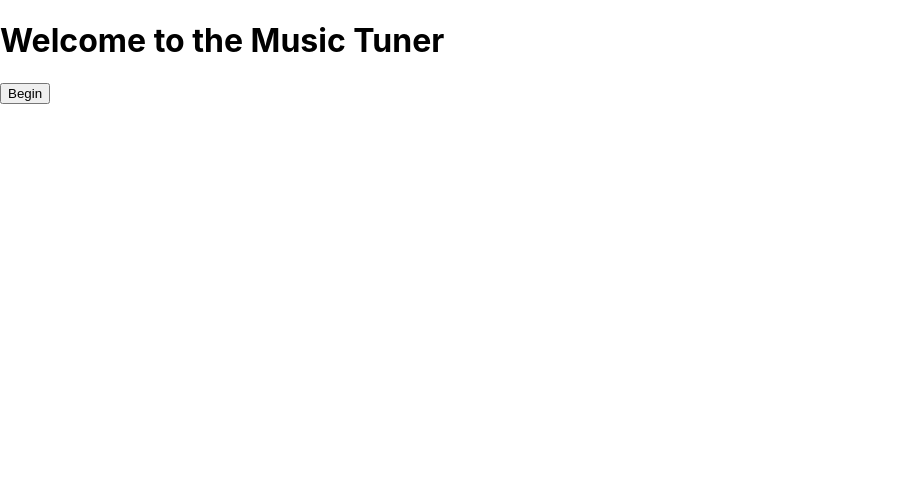
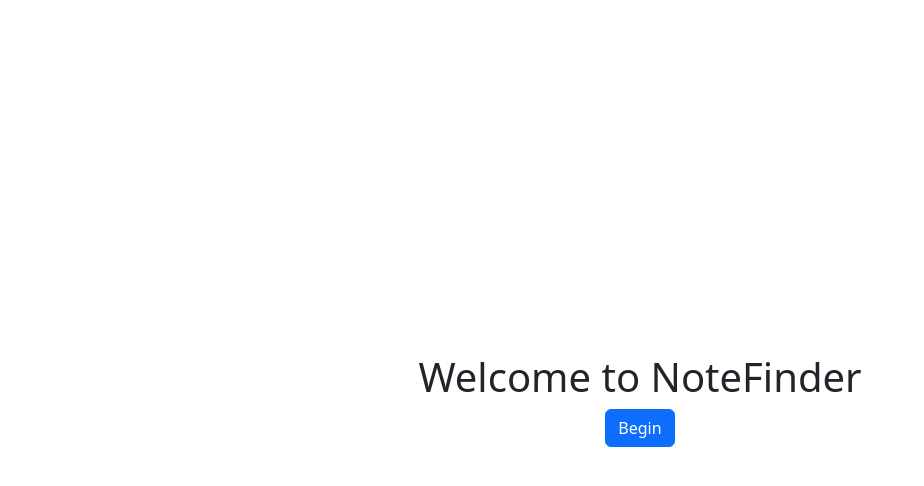
Before and after one commit to roshansoni12/note-finder, a React (Create React App) app: page / in a window 1280 px wide. Shown: the top 486 px of the page, without its empty margins (0-924 px from the left). Built offline with nearby package versions, Linux system fonts and the light colour scheme.

Commit message:
Added bootstrap

```diff
--- a/package.json
+++ b/package.json
@@ -6,6 +6,7 @@
     "@testing-library/jest-dom": "^5.16.5",
     "@testing-library/react": "^13.4.0",
     "@testing-library/user-event": "^13.5.0",
+    "bootstrap": "^5.2.3",
     "pitchfinder": "^2.3.2",
     "react": "^18.2.0",
     "react-dom": "^18.2.0",
--- /dev/null
+++ b/src/Home.css
@@ -0,0 +1,6 @@
+.home-container {
+  height: 100vh;
+  display: flex;
+  flex-direction: column;
+  justify-content: center;
+}
--- a/src/Home.js
+++ b/src/Home.js
@@ -1,5 +1,6 @@
 import React from "react";
 import { withRouter } from "react-router-dom";
+import "./Home.css";
 
 const Home = (props) => {
   const redirectToTuner = () => {
@@ -7,9 +8,13 @@ const Home = (props) => {
   };
 
   return (
-    <div>
-      <h1>Welcome to the Music Tuner</h1>
-      <button onClick={redirectToTuner}>Begin</button>
+    <div className="container home-container">
+      <h1 className="text-center">Welcome to NoteFinder</h1>
+      <div className="text-center">
+        <button className="btn btn-primary" onClick={redirectToTuner}>
+          Begin
+        </button>
+      </div>
     </div>
   );
 };
--- /dev/null
+++ b/src/Tuner.css
@@ -0,0 +1,6 @@
+.tuner-container {
+  height: 100vh;
+  display: flex;
+  flex-direction: column;
+  justify-content: center;
+}
--- a/src/Tuner.js
+++ b/src/Tuner.js
@@ -1,5 +1,7 @@
 import React, { useEffect, useState } from "react";
 import * as pitchfinder from "pitchfinder";
+import { withRouter } from "react-router-dom";
+import "./Tuner.css";
 
 const Tuner = (props) => {
   const redirectToHome = () => {
@@ -63,18 +65,26 @@ const Tuner = (props) => {
   }, []);
 
   return (
-    <div>
-      <h1>Music Tuner</h1>
+    <div className="container tuner-container">
+      <h1 className="text-center">NoteFinder</h1>
       {pitch && (
         <div>
-          <p>Detected pitch: {pitch.toFixed(2)} Hz</p>
-          <p>Detected note: {note}</p>
+          <p className="text-center">Detected pitch: {pitch.toFixed(2)} Hz</p>
+          <p className="text-center">Detected note: {note}</p>
         </div>
       )}
-      {errorMessage && <p style={{ color: "red" }}>{errorMessage}</p>}
-    <button onClick={redirectToHome}>Home</button>
+      {errorMessage && (
+        <p className="text-center" style={{ color: "red" }}>
+          {errorMessage}
+        </p>
+      )}
+      <div className="text-center">
+        <button className="btn btn-secondary" onClick={redirectToHome}>
+          Back
+        </button>
+      </div>
     </div>
   );
 };
 
-export default Tuner;
+export default withRouter(Tuner);
--- a/src/index.js
+++ b/src/index.js
@@ -3,6 +3,8 @@ import ReactDOM from 'react-dom/client';
 import './index.css';
 import App from './App';
 import reportWebVitals from './reportWebVitals';
+import "bootstrap/dist/css/bootstrap.min.css";
+
 
 const root = ReactDOM.createRoot(document.getElementById('root'));
 root.render(
```
Also changed, not shown: 1 other file (tests, documents, lock files or other folders).
